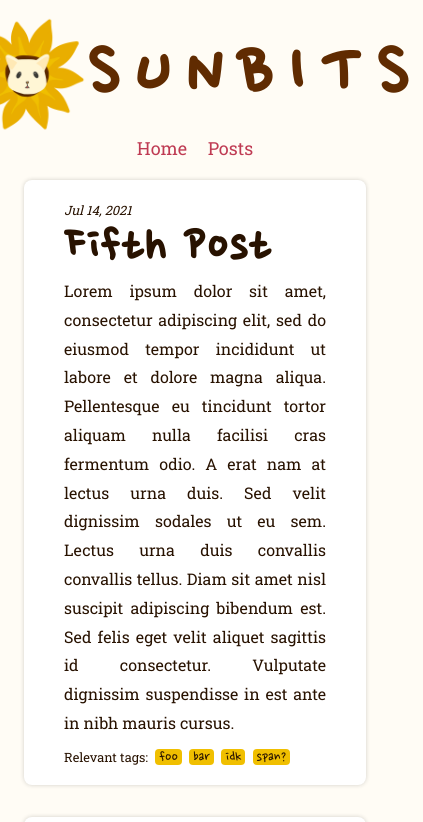
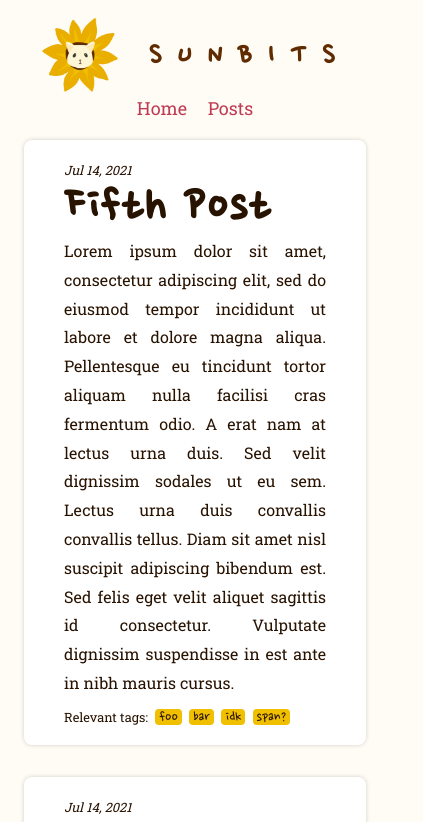
Before and after one commit to catbree/catbree.github.io, a plain HTML site: page index.html in a window 390 px wide. Shown: the top 822 px of the page, 423 px wide, since content can reach past the window. Drawn offline with Linux system fonts and the light colour scheme.

Commit message:
added one more breakpoint for 600px and below

```diff
--- a/css/style.css
+++ b/css/style.css
@@ -129,6 +129,12 @@ a {
     }
   }
 
+@media screen and (max-width: 600px) {
+    .sunbits-title {
+        max-width: 340px;
+    }
+}
+
 .sunbits-title-image {
     max-width: 240px;
     height:auto;
@@ -139,17 +145,30 @@ a {
         max-width: 120px;
         height: auto;
     }
-  }
+}
+
+@media screen and (max-width:600px) {
+    .sunbits-title-image {
+        max-width: 80px;
+        height: auto;
+    }
+}
 
 .sunbits-title h1 {
     color: #602B01;
 }
 
 @media screen and (max-width: 900px) {
-        .sunbits-title h1 {
+    .sunbits-title h1 {
         font-size: 5rem;
     }
   }
+
+@media screen and (max-width: 600px) {
+    .sunbits-title h1 {
+        font-size: 2rem;
+    }
+}
 
 /* -------- Post Card -------- */
 
```
